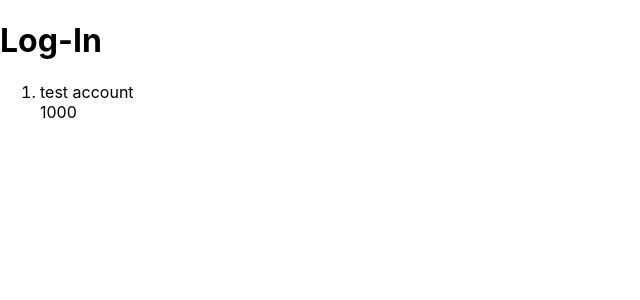
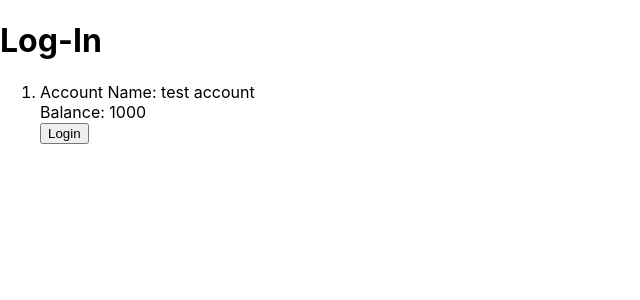
Before and after one commit to SladeInSeat/GA-Project4, a React (Create React App) app in the folder client/: page / in a window 1280 px wide. Shown: the top 300 px of the page, without its empty margins (0-640 px from the left). Built offline with nearby package versions, Linux system fonts and the light colour scheme; no server answers.

Commit message:
loginpage edit

```diff
--- a/client/src/components/LogInPage.js
+++ b/client/src/components/LogInPage.js
@@ -23,7 +23,10 @@ class LogIn extends Component {
             <h1>Log-In</h1>
             <ol>
             {this.state.accounts.map((account, index) => {
-              return (<li key={index}>{account.name}<br></br>{account.balance}</li>)
+              return (<li key={index}>
+              Account Name: {account.name}
+              <br></br>Balance: {account.balance}
+              <br></br><button>Login</button></li>)
             })}
             </ol>
 
```
